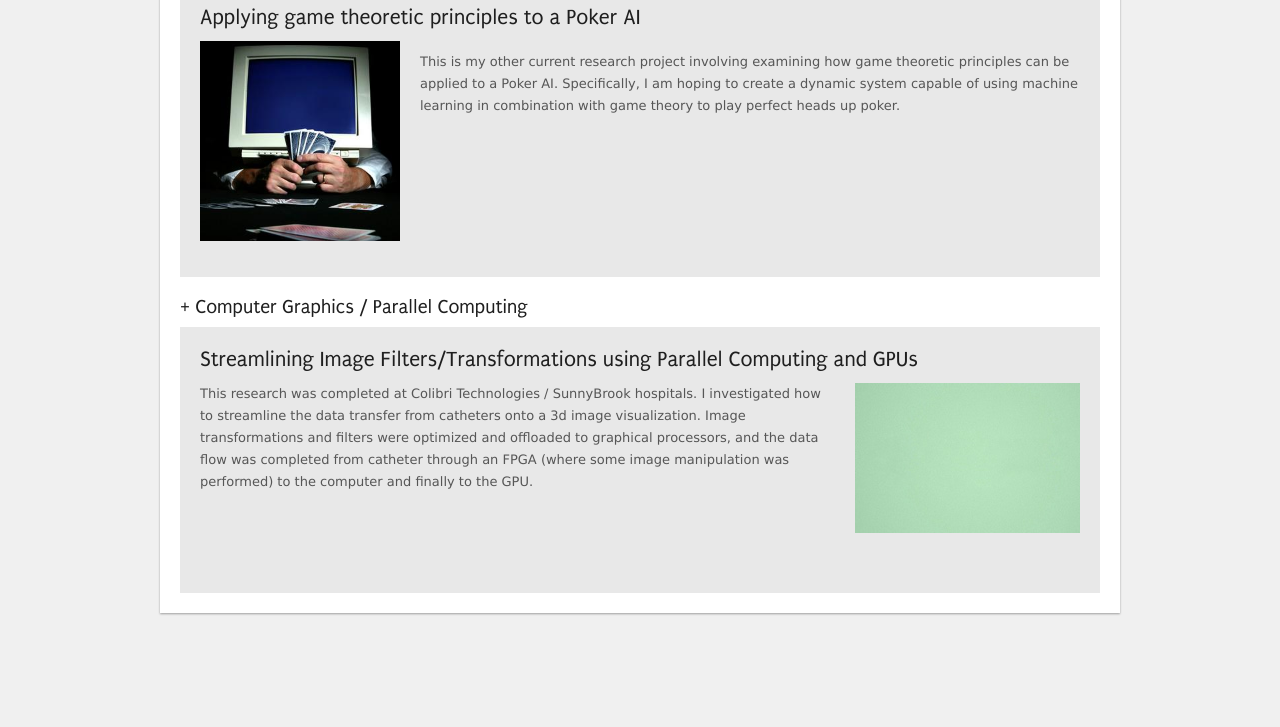
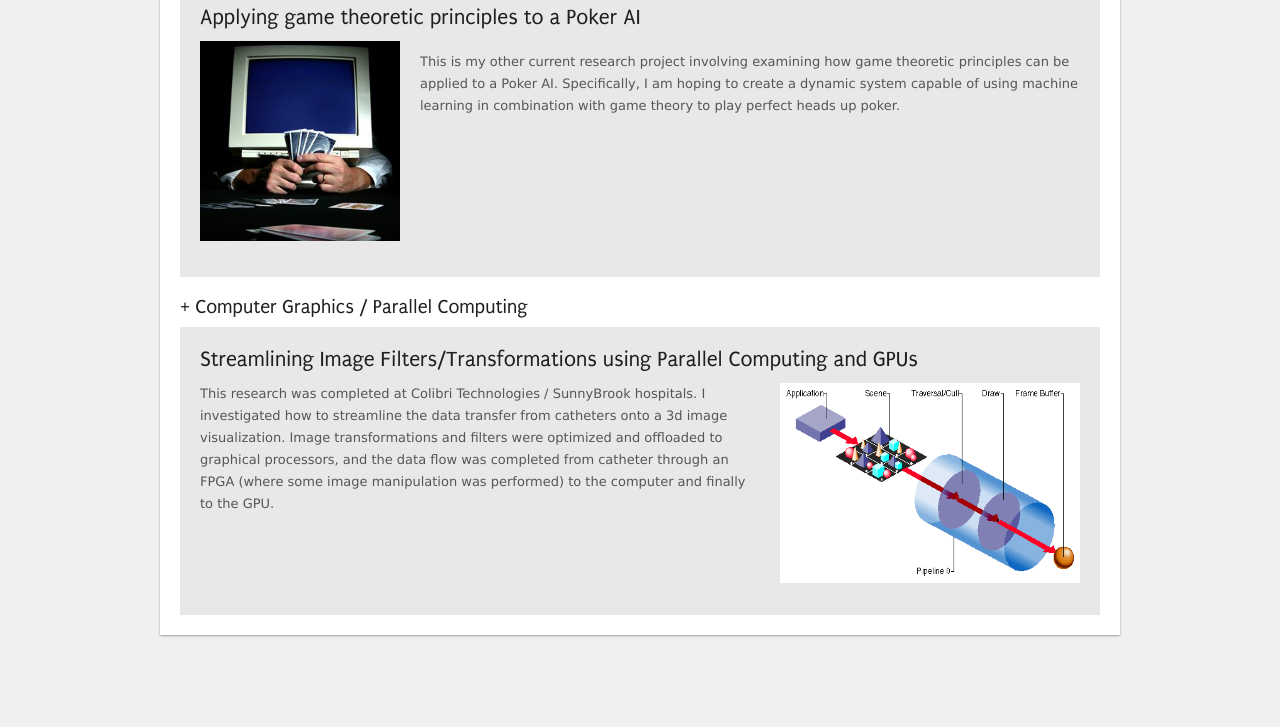
Before and after one commit to mpweinge/michaelweingert.com, a plain HTML site: page Mikey_Research.html in a window 1280 px wide. Shown: the part 813-1540 px from the top of the page. Drawn offline with Linux system fonts and the light colour scheme.

Commit message:
Image for research page

```diff
--- a/Mikey_Research.html
+++ b/Mikey_Research.html
@@ -77,7 +77,7 @@
         <div class="togglebox">
           <div>
             <h3>Streamlining Image Filters/Transformations using Parallel Computing and GPUs</h3>
-            <p><img src="style/images/art/portfolio6-th.jpg" class="right" />This research was completed at Colibri Technologies / SunnyBrook hospitals. I investigated how to streamline the data transfer from catheters onto a 3d image visualization. Image transformations and filters were optimized and offloaded to graphical processors, and the data flow was completed from catheter through an FPGA (where some image manipulation was performed) to the computer and finally to the GPU.</p>
+            <p><img src="ImagePipeline.gif" class="right" width=300 height=200/>This research was completed at Colibri Technologies / SunnyBrook hospitals. I investigated how to streamline the data transfer from catheters onto a 3d image visualization. Image transformations and filters were optimized and offloaded to graphical processors, and the data flow was completed from catheter through an FPGA (where some image manipulation was performed) to the computer and finally to the GPU.</p>
               </br></br></br>
           </div>
         </div>
```
Also changed, not shown: ImagePipeline.gif (added).
